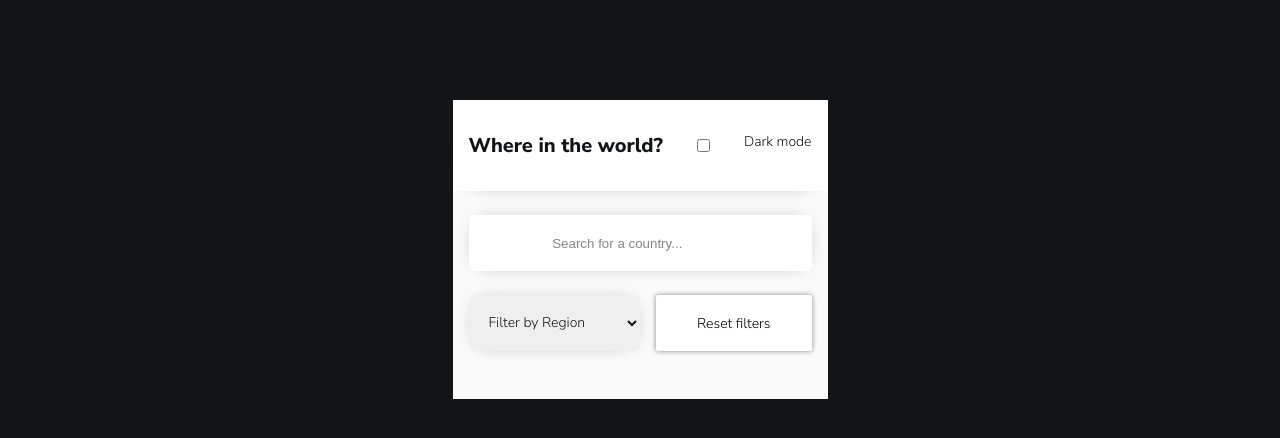
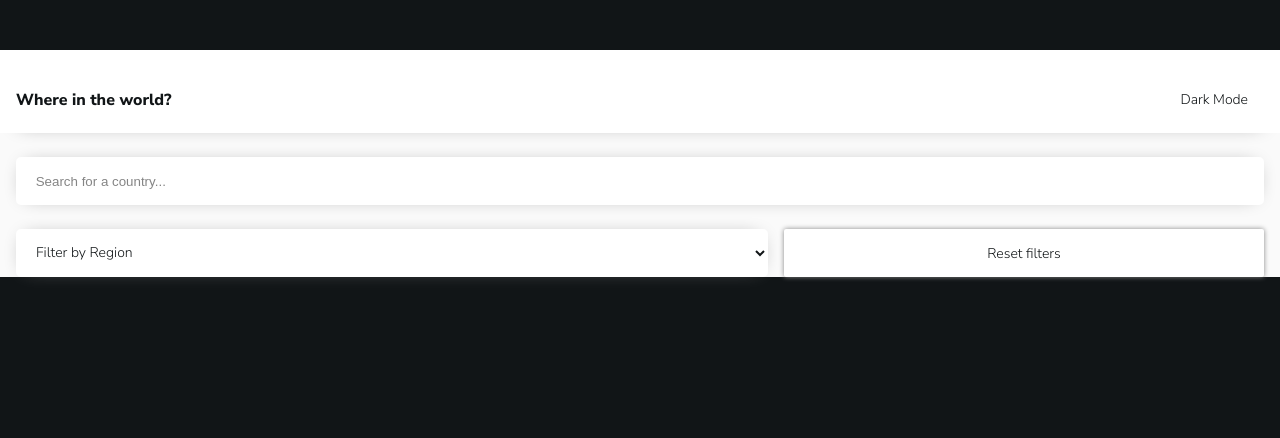
Before and after one commit to Szymulcio/REST-Countries-API, a plain HTML site: page index.html in a window 1280 px wide. Drawn offline with Linux system fonts and the light colour scheme; no server answers.

Commit message:
Add theme switcher

```diff
--- a/index.html
+++ b/index.html
@@ -1,5 +1,5 @@
 <!DOCTYPE html>
-<html lang="pl">
+<html lang="pl" data-theme="theme-light">
 
 <head>
     <meta charset="UTF-8">
@@ -17,9 +17,8 @@
 <body>
     <header class="header">
         <h1 class="header__title">Where in the world?</h1>
-        <input class="header__theme" type="checkbox">
+        <button class="btn btn--theme">Dark Mode</button>
         <!-- <i class="fa-solid fa-moon"></i> -->
-        Dark mode</input>
     </header>
     <main>
         <section class="country-filter">
--- a/script.js
+++ b/script.js
@@ -1,3 +1,5 @@
+const html = document.querySelector("html");
+
 const countryContainer = document.querySelector(".countries");
 const countryTemplate = document.querySelector(".country--template");
 const countryDetailContainer = document.querySelector(".country--detail");
@@ -8,6 +10,7 @@ const countryFilterRegion = document.querySelector(".country-filter__region");
 
 const backBtn = document.querySelector(".btn--back");
 const resetBtn = document.querySelector(".btn--reset");
+const themeBtn = document.querySelector(".btn--theme");
 
 let country = document.querySelector(".country");
 let neighbourCountryBtn = document.querySelectorAll(".btn--neighbour");
@@ -65,7 +68,6 @@ function renderCountry(data) {
 }
 
 async function renderCoutryDetails(data) {
-
 	function currencyFinder() {
 		let currencyList = "";
 		for (const currency of Object.values(data.currencies)) {
@@ -86,7 +88,9 @@ async function renderCoutryDetails(data) {
 		let borderList = "<ul class='country__row country__row--neighbour'>";
 		if (data.borders) {
 			for (const borderCountryCode of Object.values(data.borders)) {
-				const borderCountry = allCountryData.filter(country => country.cca3 === borderCountryCode);
+				const borderCountry = allCountryData.filter(
+					country => country.cca3 === borderCountryCode
+				);
 				borderList += `<li><button class="btn btn--neighbour">${borderCountry[0].name.common}</button></li>`;
 			}
 		} else
@@ -99,10 +103,8 @@ async function renderCoutryDetails(data) {
 	<img class="country__img country__img--detail" src="${data.flags.png}" alt="flag">
 	<div class="country__data">
 		<h2 class="country__row country__row--name">${data.name.common}</h2>
-		<p class="country__row country__row--population"><span>Native Name:</span> ${
-			data.altSpellings[1]
-		}</p>
-		<p class="country__row country__row--population"><span>Population:</span> ${data.population}</p>
+		<p class="country__row"><span>Native Name:</span> ${data.altSpellings[1]}</p>
+		<p class="country__row"><span>Population:</span> ${data.population}</p>
 		<p class="country__row"><span>Region:</span> ${data.region}</p>
 		<p class="country__row"><span>Sub Region:</span> ${data.subregion}</p>
 		<p class="country__row"><span>Capital:</span> ${data.capital}</p>
@@ -112,7 +114,6 @@ async function renderCoutryDetails(data) {
 		<p class="country__row"><span>Languages:</span>${languageFinder()}</p>
 		<h3 class="country__row"><span>Border Countries:</span></h3>
 		${borderFinder()}
-		<p class="country__row" style="opacity:0;"><span>Capital:</span></p>
 	</div>`;
 
 	countryDetailContainer.insertAdjacentHTML("afterbegin", html);
@@ -150,6 +151,11 @@ function filterCountries() {
 //////////////////
 // Event listeners
 /////////////////
+
+/// Theme switcher
+themeBtn.addEventListener("click", function () {
+	html.dataset.theme = html.dataset.theme === "theme-light" ? "theme-dark" : "theme-light";
+});
 
 /// Name filter
 countryFilterInput.addEventListener("input", function () {
--- a/style.scss
+++ b/style.scss
@@ -1,3 +1,28 @@
+:root[data-theme="theme-light"] {
+	--color-background: hsl(0, 0%, 98%);
+	--color-input: hsl(0, 0%, 52%);
+	--color-placeholder: hsl(0, 0%, 52%);
+	--color-text: hsl(200, 15%, 8%);
+	--color-elements: hsl(0, 0%, 100%);
+}
+:root[data-theme="theme-dark"] {
+	--color-background: hsl(207, 26%, 17%);
+	--color-input: hsl(209, 23%, 22%);
+	--color-placeholder: hsl(0, 0%, 100%);
+	--color-text: hsl(0, 0%, 100%);
+	--color-elements: hsl(209, 23%, 22%);
+}
+
+$filter-height: 3rem;
+
+@mixin countryFilter {
+	padding: 0.5rem 1rem;
+
+	border: none;
+	border-radius: 5px;
+	box-shadow: 0px 0px 20px -10px var(--color-input);
+}
+
 * {
 	margin: 0;
 	padding: 0;
@@ -5,31 +30,34 @@
 }
 
 body {
-	width: 375px;
-	margin: 100px auto;
+	min-width: 375px;
+	margin: 50px auto;
 	font-family: "Nunito Sans", sans-serif;
 	font-size: 14px;
-	color: hsl(200, 15%, 8%);
+	// color: hsl(200, 15%, 8%);
 	background-color: hsl(200, 15%, 8%);
 }
 
 main {
-	background-color: hsl(0, 0%, 98%);
+	background-color: var(--color-background);
 }
 
 .header {
+	padding: 2rem 1rem 1rem;
 	position: relative;
 	display: flex;
 	flex-direction: row;
+	align-items: center;
 	justify-content: space-between;
-	padding: 2rem 1rem;
-	background-color: white;
-	box-shadow: 0px 10px 20px -20px rgba(133, 133, 133, 1);
+	background-color: var(--color-elements);
+	color: var(--color-text);
+	box-shadow: 0px 10px 20px -20px var(--color-input);
 	z-index: 1;
 
 	&__title {
-		font-size: 20px;
+		font-size: 16px;
 		font-weight: 800;
+		color: var(--color-text);
 	}
 }
 
@@ -42,75 +70,110 @@ main {
 
 .country-filter {
 	display: grid;
-	grid-template-columns: 1fr 1fr;
-	grid-template-rows: 1fr 1fr;
+	grid-template-columns: 3fr 2fr;
+	grid-template-rows: 1fr auto;
+
+	&--container {
+		display: flex;
+		align-items: center;
+		grid-column: 1 / span 2;
+	}
 
 	&__country {
-		max-width: 400px;
 		width: 100%;
-		height: 3.5rem;
+		height: $filter-height;
 		margin: 1.5rem 1rem;
-		padding: 1.5rem 0 1.5rem 5rem;
-		border: none;
-		border-radius: 5px;
-		box-shadow: 0px 0px 20px -10px rgba(133, 133, 133, 1);
+		padding-left: 5rem;
+		@include countryFilter;
+		color: var(--color-text);
+		background-color: var(--color-elements);
 
 		&::placeholder {
-			color: hsl(0, 0%, 52%);
+			color: var(--color-placeholder);
 		}
 	}
 
 	&__region {
-		height: 3.5rem;
+		// height: $filter-height;
 		margin: 0 0 0 1rem;
-		padding: 1rem;
-		color: hsl(200, 15%, 8%);
+		color: var(--color-text);
+		background-color: var(--color-elements);
 		font-size: inherit;
 		font-family: inherit;
-		border: none;
-		border-radius: 5px;
-		box-shadow: 0px 0px 20px -10px rgba(133, 133, 133, 1);
+		@include countryFilter;
 
 		option {
 			appearance: none;
-			color: hsl(200, 15%, 8%);
+			color: inherit;
 			border-radius: 5px;
 			border: none;
 			font-size: inherit;
 			font-family: inherit;
 		}
 	}
+}
 
-	&--container {
-		display: flex;
-		align-items: center;
-		width: 100%;
-		grid-column: 1 / span 2;
+.btn {
+	display: inline-block;
+	padding: 0.5rem 1rem;
+	background-color: var(--color-elements);
+	color: var(--color-text);
+	cursor: pointer;
+	font-size: inherit;
+	font-family: inherit;
+	border: none;
+	border-radius: 2px;
+	box-shadow: 0px 0px 5px var(--color-input);
+
+	&--theme {
+		box-shadow: none;
+	}
+
+	&--reset {
+		// width: 150px;
+		height: $filter-height;
+		margin: 0 1rem 0 1rem;
+	}
+
+	&--back {
+		margin: 2rem 1.72rem;
+		width: 100px;
+	}
+
+	&--neighbour {
+		place-self: center;
+		margin: 0px 1rem 1rem 0;
 	}
 }
 
 .countries {
 	display: flex;
-	flex-direction: column;
-	align-items: center;
+	flex-direction: row;
+	flex-wrap: wrap;
+	justify-content: center;
+
+	&--message {
+		margin: 1rem;
+		color: var(--color-text);
+	}
 }
 
 .country {
 	height: 350px;
 	width: 280px;
-	background-color: white;
-	margin: 2rem 0;
+	background-color: var(--color-elements);
+	margin: 2rem;
 	border-radius: 10px;
-	box-shadow: 0px 0px 30px -10px rgba(133, 133, 133, 1);
+	box-shadow: 0px 0px 30px -10px var(--color-input);
 
 	&__img {
 		height: 150px;
 		width: 280px;
 		border-radius: 10px 10px 0 0;
-		// box-shadow: 0px -5px 20px -10px rgba(133, 133, 133, 1);
+		// box-shadow: 0px -5px 20px -10px map-deep-get($colors, "light-mode", "input");
 
 		&--detail {
-			max-width: 350px;
+			max-width: 320px;
 			width: auto;
 			height: auto;
 		}
@@ -122,10 +185,11 @@ main {
 	}
 
 	&__row {
-		margin: 0.5rem 0 0.5rem 1rem;
+		margin: 0.5rem 1rem;
+		color: var(--color-text);
 
 		&--name {
-			margin: 1rem 0 0.5rem 1rem;
+			margin: 1rem;
 			font-weight: 800;
 		}
 
@@ -152,33 +216,6 @@ main {
 	}
 }
 
-.btn {
-	display: inline-block;
-	padding: 8px 16px;
-	background-color: white;
-	cursor: pointer;
-	font-size: inherit;
-	font-family: inherit;
-	border: none;
-	border-radius: 2px;
-	box-shadow: 0px 0px 5px #858585;
-
-	&--back {
-		margin: 3rem;
-	}
-
-	&--neighbour {
-		place-self: center;
-		margin: 0px 16px 16px 0;
-	}
-
-	&--reset {
-		// width: 150px;
-		height: 3.5rem;
-		margin: 0 1rem 0 1rem;
-	}
-}
-
 .hidden {
 	display: none;
 }
```
Also changed, not shown: style.css, 1 other file.
